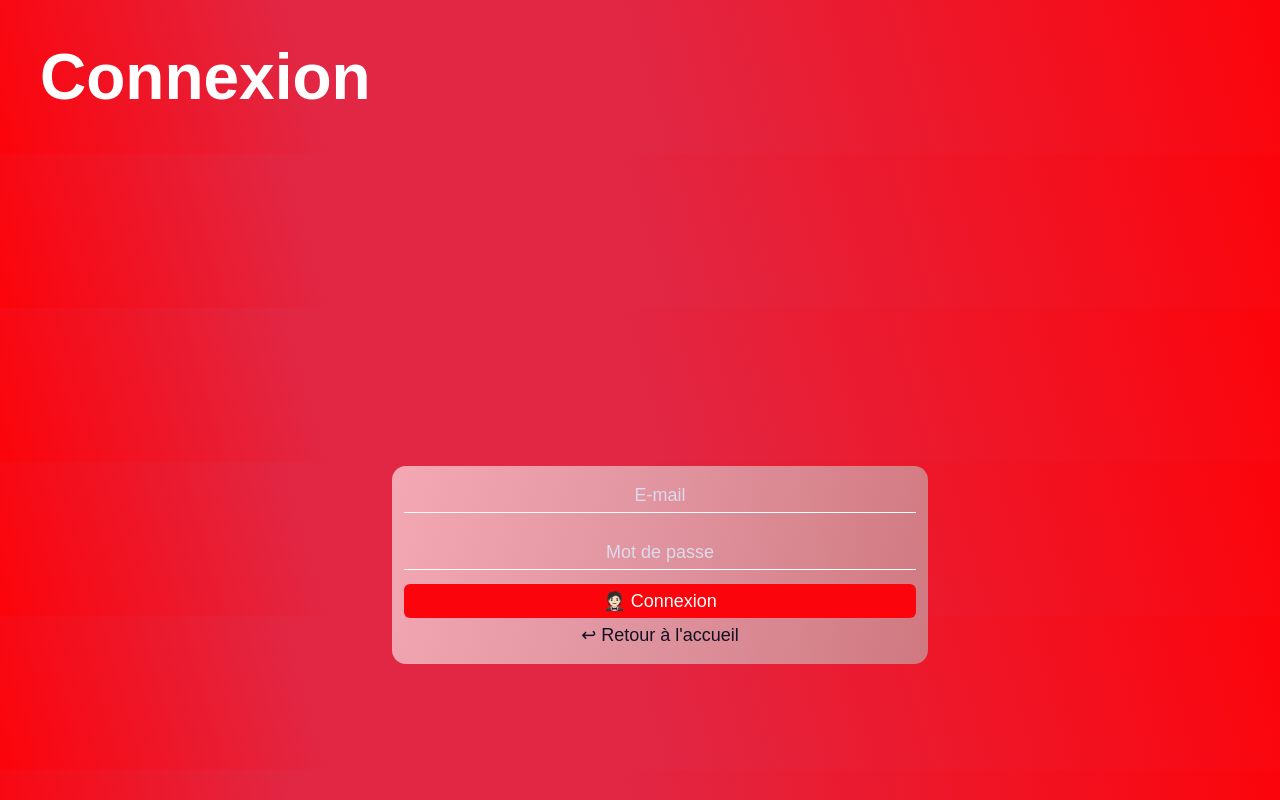
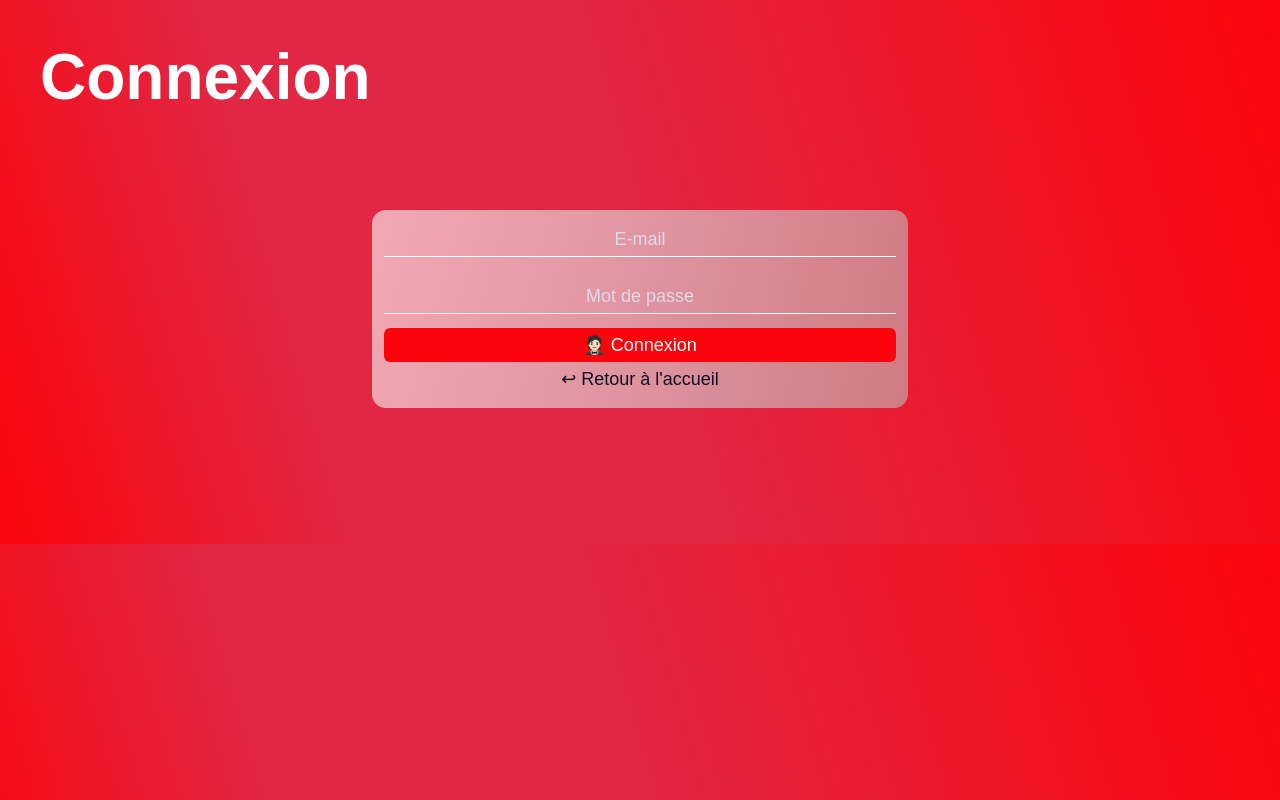
Before and after one commit to goncalvesdeveloppement/ToutDouxListeEval, an Angular app: page /auth in a window 1280 px wide. Built offline with nearby package versions, Linux system fonts and the light colour scheme; a web font is replaced by a local one.

Commit message:
Bug corrigé position form login

```diff
--- a/src/app/components/views/login/login.component.sass
+++ b/src/app/components/views/login/login.component.sass
@@ -2,8 +2,7 @@
 
 form
     width: 512px
-    position: fixed
-    margin: calc(50% - 288px)
+    margin: 96px auto
     border-radius: 14px
     background: $white
     background: $card-gradient
```
